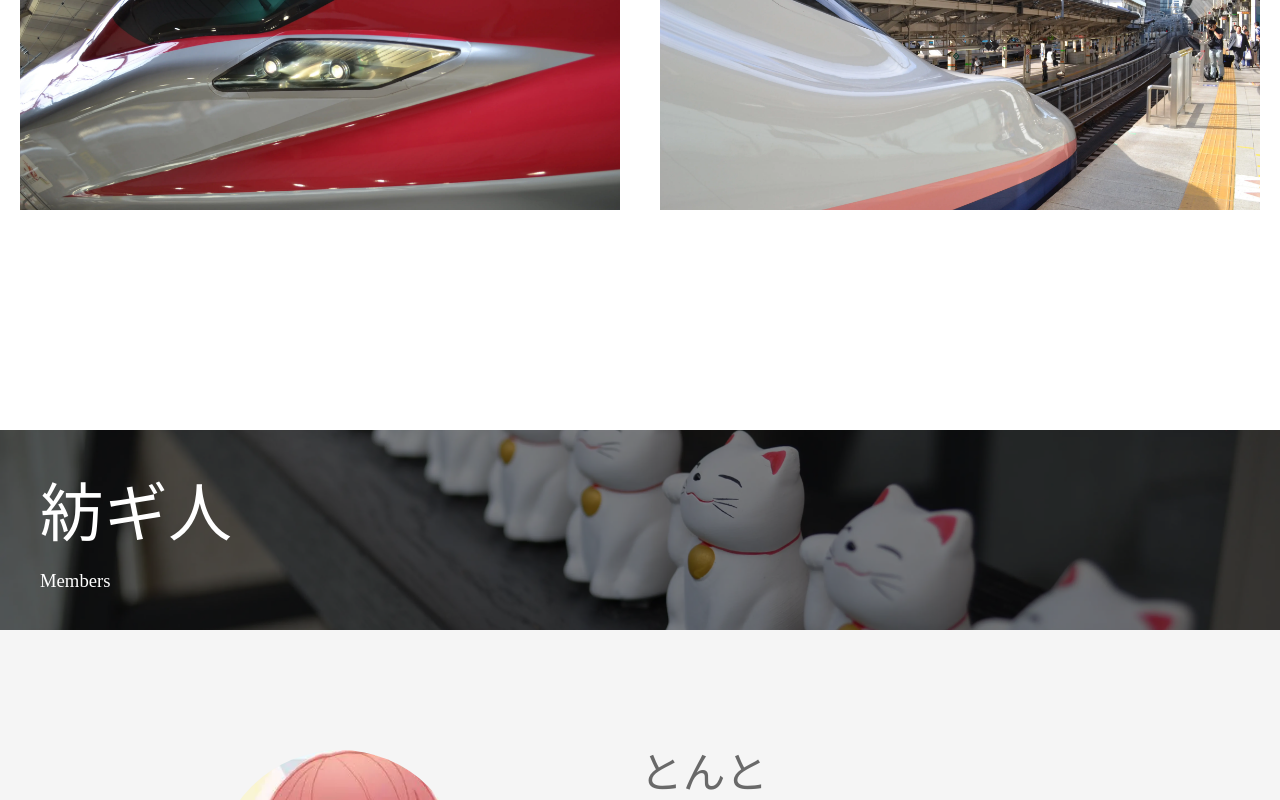
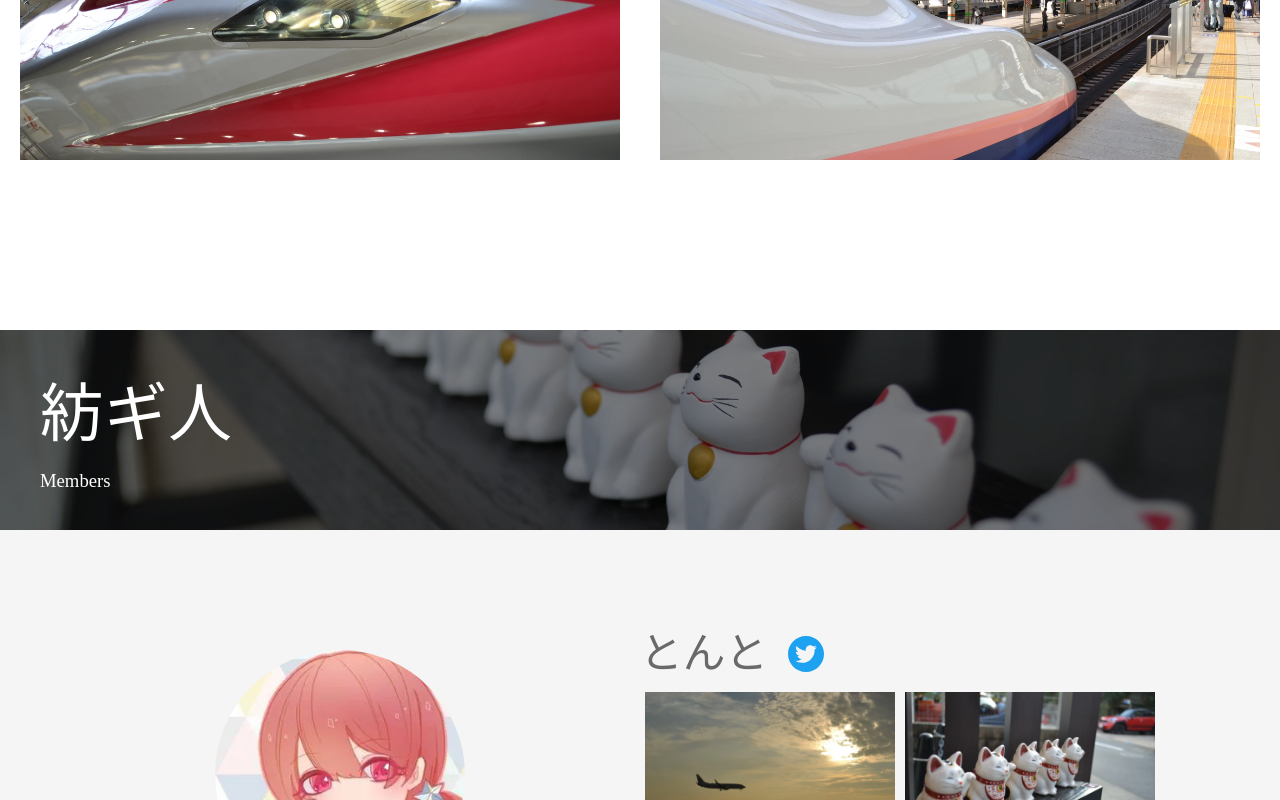
Before and after one commit to ryu-ton10/keiso_kouga_web, a React (Create React App) app: page / in a window 1280 px wide. Shown: the part 2000-2800 px from the top of the page. Built offline with nearby package versions, Linux system fonts and the light colour scheme.

Commit message:
add twitter link for each profile

```diff
--- a/src/components/Members/index.css
+++ b/src/components/Members/index.css
@@ -1,8 +1,9 @@
-/* ========= メンバー紹介 =========== */
+/* ========= main =========== */
 .member {
     position: relative;
 }
 
+/* ========= 見出しセクション =========== */
 .member-title {
     height: 200px;
     vertical-align: middle;
@@ -41,6 +42,7 @@
     padding: 0 0 0 40px;
 }
 
+/* ========= メンバー一覧 =========== */
 .member-cell {
     padding: 40px 40px 50px 40px;
     text-align:center;
@@ -51,18 +53,12 @@
     justify-content: center;
 }
 
-.member-cell p {
-    font-family: 'Hiragino Mincho Pro';
-    font-size: 32pt;
-    color: rgba(105, 105, 105, 1);
-    padding: 20px 0px 0px 0px;
-}
-
 .member-cell img {
     max-width: 250px;
     max-height: 250px;
 }
 
+/* ========= サムネイル部分 =========== */
 .member-icon {
     padding: 30px 30px;
     text-align: center;
@@ -72,16 +68,32 @@
     border-radius: 50%;
 }
 
-.ant-row {
+.member-cell .ant-row {
     padding: 50px 0 50px 0;
+}
+
+/* ========= 名前と作品エリア =========== */
+.member-profile {
+    display: flex;
+    justify-content: center;
+    align-items: center;
+    text-align: left;
+}
+
+.member-profile p {
+    font-family: 'Hiragino Mincho Pro';
+    font-size: 32pt;
+    color: rgba(105, 105, 105, 1);
+    padding: 20px 0px 0px 0px;
 }
 
 .member-profile .ant-row {
     padding: 0;
 }
 
-.member-profile {
-    text-align: left;
+.member-profile p {
+    padding: 0 20px 0 0;
+    margin-bottom: 0;
 }
 
 .member-profile .ant-image {
@@ -89,6 +101,13 @@
     max-height: 50px 50px;
 }
 
-.member-work {
-    text-align: center;
+.member-profile a {
+    display: flex;
+    justify-content: center;
+    align-items: center;
 }
+
+.member-profile .anticon-twitter-circle {
+    font-size: 36px;
+    color: rgb(29,161,241);
+}
--- a/src/components/Members/index.tsx
+++ b/src/components/Members/index.tsx
@@ -1,11 +1,14 @@
 import React from 'react';
 import './index.css';
 import { Row, Col, Image } from 'antd';
+import { TwitterCircleFilled } from '@ant-design/icons';
 
 type Member = {
     id: string;
     name: string;
     image: string;
+    works: string[];
+    twitter_url: string;
 }
 
 type Props = {
@@ -28,14 +31,17 @@ const Members: React.FC<Props> = (props) => {
             </div>
             <div className="member-cell">
                 {members.map((member) => {
-                    const { name, image, works } = member;
+                    const { name, image, works, twitter_url } = member;
                     return (
                         <Row>
                             <Col lg={12} xs={24} className="member-icon">
                                 <img src={process.env.PUBLIC_URL + image} alt="icon" />
                             </Col>
                             <Col lg={12} xs={24} className="member-profile">
-                                <p>{name}</p>
+                                <Row>
+                                    <p>{name}</p>
+                                    <a href={twitter_url} rel="noopener noreferrer" target="_blank"><TwitterCircleFilled /></a>
+                                </Row>
                                 <Row>
                                     {works.map((work) => {
                                         return (
--- a/src/data/data.ts
+++ b/src/data/data.ts
@@ -6,12 +6,14 @@ export const members = [
         name: "とんと",
         image: "tonto_icon.webp",
         works: ["gallery_1.webp", "gallery_2.webp"],
+        twitter_url: "https://twitter.com/tsu7ma4_10nto/",
     },
     {
         id: nanoid(),
         name: "つきうさぎ",
         image: "tuki_icon.webp",
         works: ["gallery_1.webp", "gallery_2.webp"],
+        twitter_url: "https://twitter.com/moonrabbitphoto/",
     },
 ]
 
```
